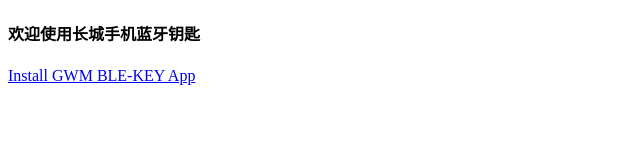
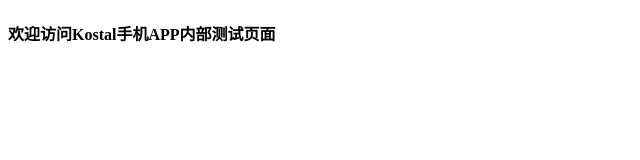
Before and after one commit to kostalcn/blekey, a plain HTML site: page index.html in a window 1280 px wide. Shown: the whole page, without its empty margins (0-640 px from the left). Drawn offline with Linux system fonts and the light colour scheme.

Commit message:
add welcom kostal

```diff
--- a/index.html
+++ b/index.html
@@ -1,9 +1,7 @@
 <!DOCTYPE html>
 <html>
-    <head><meta charset="utf-8"><title>欢迎使用长城手机蓝牙钥匙</title></head>
+    <head><meta charset="utf-8"><title>欢迎访问Kostal内部测试网站</title></head>
     <body>
-        <h4>欢迎使用长城手机蓝牙钥匙</h4>
-    <p><a href="itms-services://?action=download-manifest&amp;url=https://raw.githubusercontent.com/kostalcn/blekey/master/IOS/blekeyapp.plist" id="text">Install GWM BLE-KEY App</a></p>
-
+        <h4>欢迎访问Kostal手机APP内部测试页面</h4>
     </body>
 </html>
```
